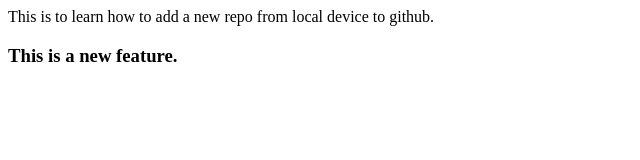
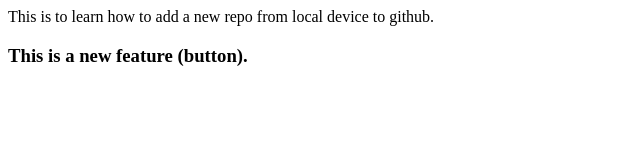
Before and after one commit to Nav25Kaur/localrepo, a plain HTML site: page index.html in a window 1280 px wide. Shown: the full height of the page, 0-640 px from the left. Drawn offline with Linux system fonts and the light colour scheme.

Commit message:
Add new feature

```diff
--- a/index.html
+++ b/index.html
@@ -1,2 +1,2 @@
 <p>This is to learn how to add a new repo from local device to github.</p>
-<h3>This is a new feature.</h3>
+<h3>This is a new feature (button).</h3>
```
